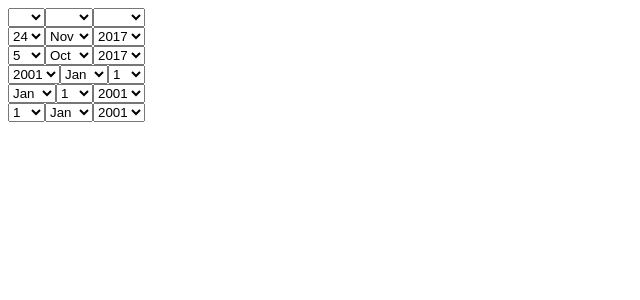
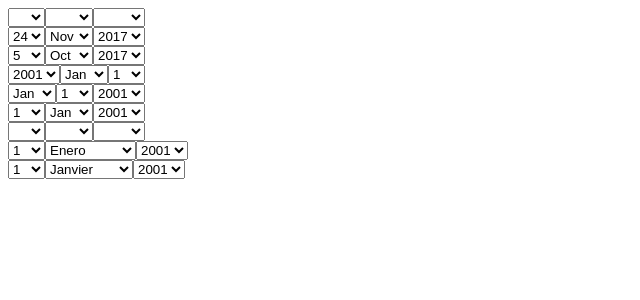
Before and after one commit to katafractari/ngx-combo-datepicker, an Angular app: page / in a window 1280 px wide. Shown: the top 300 px of the page, without its empty margins (0-640 px from the left). Built offline with nearby package versions, Linux system fonts and the light colour scheme.

Commit message:
add examples for min/max date and custom months

```diff
--- a/src/app/app.component.html
+++ b/src/app/app.component.html
@@ -23,4 +23,19 @@
                           order="dmy">
     </ngx-combo-datepicker>
   </div>
+  <div>
+    <ngx-combo-datepicker minDate="1800-01-01"
+                          maxDate="1900-12-31">
+    </ngx-combo-datepicker>
+  </div>
+  <div>
+    <ngx-combo-datepicker [date]="'2001-01-01'"
+      months="Enero,Febrero,Marzo,Abril,Mayo,Junio,Julio,Agosto,Septiembre,Octubre,Noviembre,Diciembre">
+    </ngx-combo-datepicker>
+  </div>
+  <div>
+    <ngx-combo-datepicker [date]="'2001-01-01'"
+                          [months]="customMonths">
+    </ngx-combo-datepicker>
+  </div>
 </form>
--- a/src/app/app.component.ts
+++ b/src/app/app.component.ts
@@ -11,6 +11,8 @@ export class AppComponent implements OnInit {
 
   initialDate = new Date(new Date('2017-10-05'));
 
+  customMonths = 'Janvier,Février,Mars,Avril,Mai,Juin,Juillet,Août,Septembre,Octobre,Novembre,Décembre';
+
   constructor(private formBuilder: FormBuilder) {}
 
   ngOnInit() {
```
